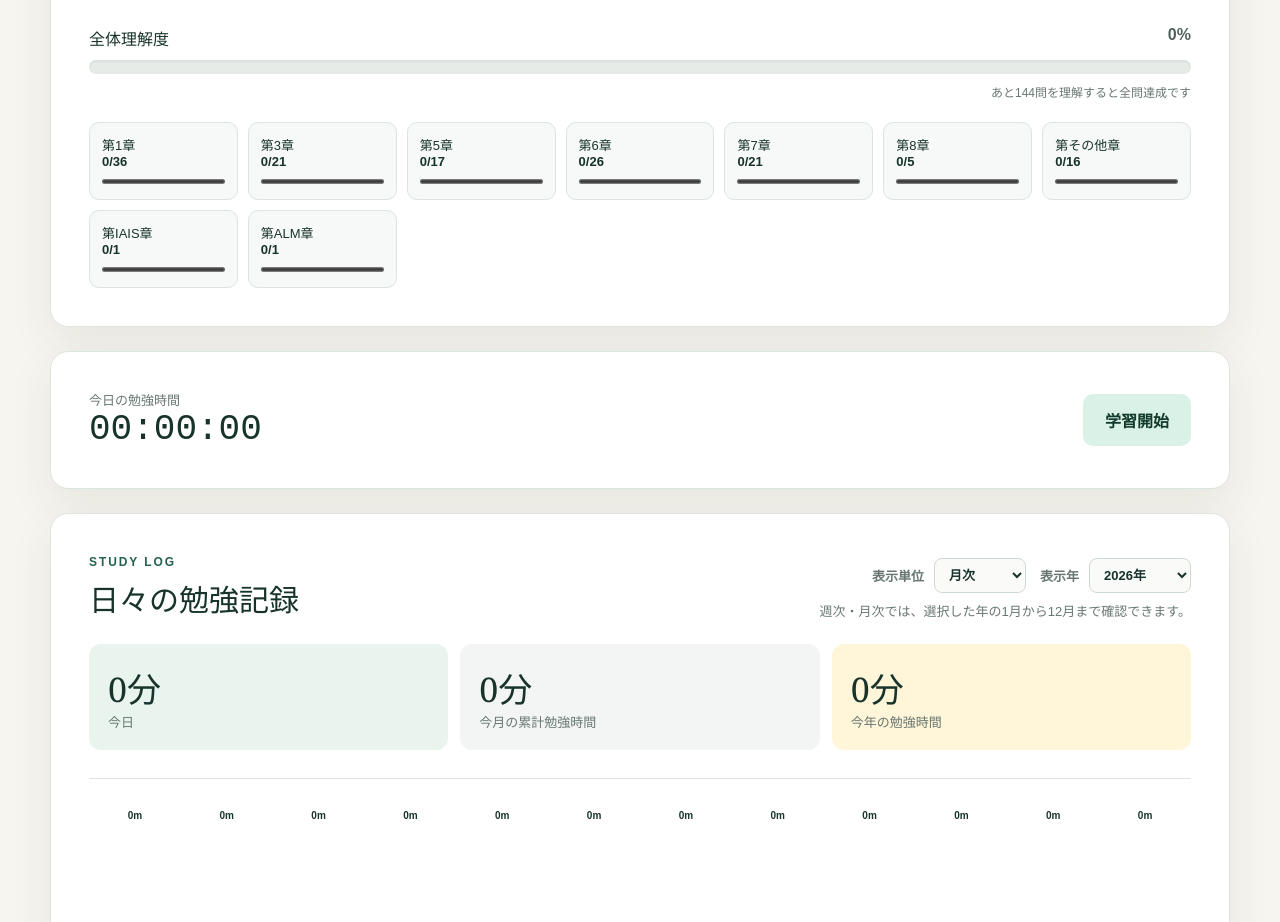
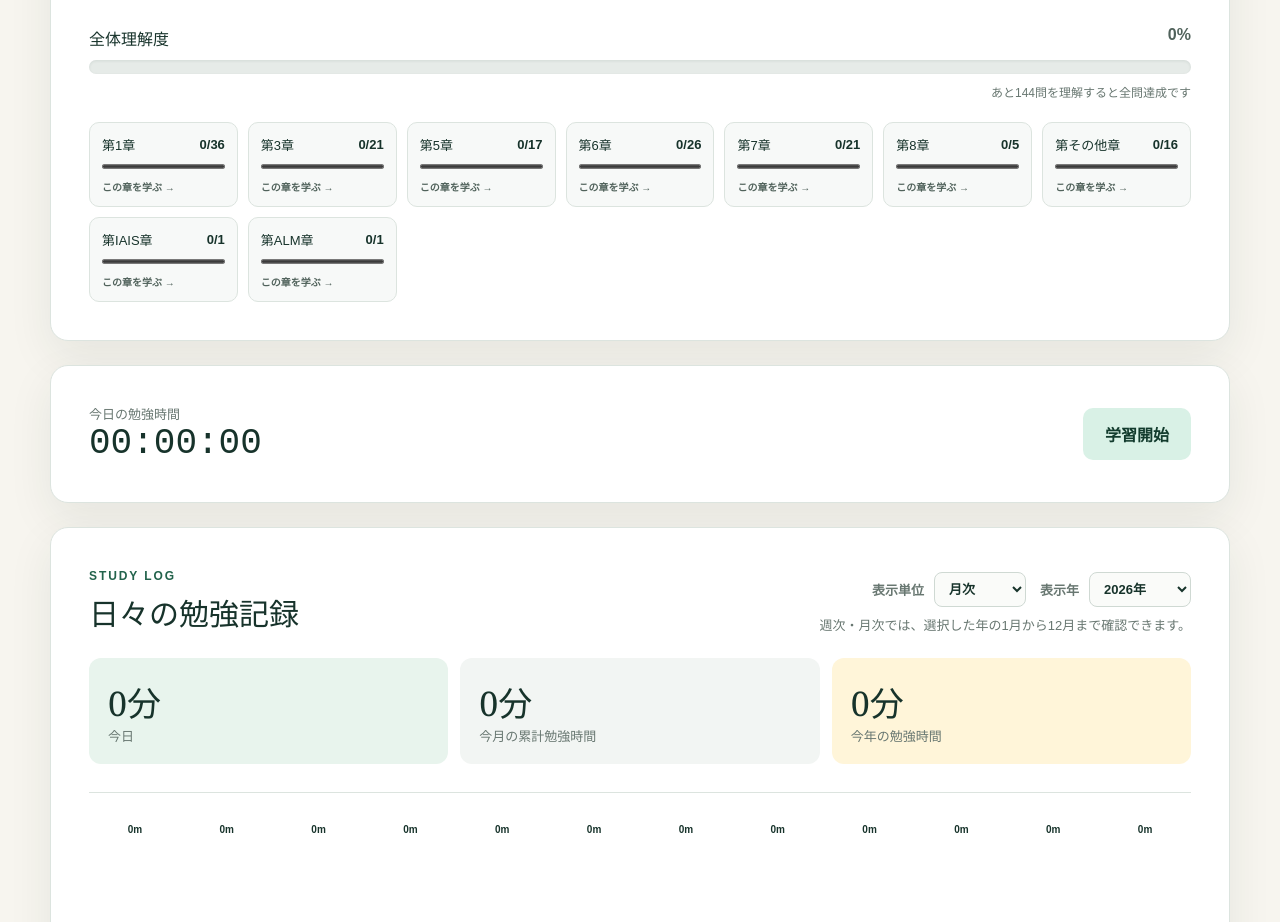
Before and after one commit to yoshi123027-del/actuary-app-seiho2, a Next.js app in the folder vercel/: page / in a window 1280 px wide. Shown: the part 960-1882 px from the top of the page. Built offline with nearby package versions, Linux system fonts and the light colour scheme.

Commit message:
生保2の章別理解度から章学習へ遷移可能にする
章別理解度カードから該当章に絞り込んだ章学習へ直接遷移できるようにする。

```diff
--- a/vercel/app/globals.css
+++ b/vercel/app/globals.css
@@ -71,9 +71,12 @@ main { width: min(1180px, calc(100% - 40px)); margin: 36px auto 80px; }
 @keyframes achievement-glow { to { filter: brightness(1.15); box-shadow: 0 0 24px var(--stage-glow); } }
 progress { width: 100%; height: 9px; accent-color: var(--stage-color, var(--green-2)); }
 .chapter-grid { display: grid; grid-template-columns: repeat(auto-fit, minmax(145px, 1fr)); gap: 10px; }
-.chapter-progress { padding: 12px; background: color-mix(in srgb, var(--stage-soft) 42%, white); border: 1px solid var(--line); border-radius: 10px; transition: border-color .2s ease; }
-.chapter-progress:hover { border-color: var(--stage-color); }
-.chapter-progress span, .chapter-progress strong { display: flex; justify-content: space-between; font-size: 13px; }
+.chapter-progress { width: 100%; padding: 12px; color: var(--ink); background: color-mix(in srgb, var(--stage-soft) 42%, white); border: 1px solid var(--line); border-radius: 10px; text-align: left; transition: transform .18s ease, border-color .18s ease, box-shadow .18s ease; }
+.chapter-progress:hover, .chapter-progress:focus-visible { transform: translateY(-2px); border-color: var(--stage-color); box-shadow: 0 7px 18px var(--stage-glow); outline: none; }
+.chapter-progress-head { display: flex; align-items: center; justify-content: space-between; gap: 8px; }
+.chapter-progress-head span, .chapter-progress-head strong { font-size: 13px; }
+.chapter-progress progress { margin-top: 8px; pointer-events: none; }
+.chapter-progress small { display: block; margin-top: 7px; color: var(--stage-dark); font-size: 10px; font-weight: 800; }
 .queue-complete { color: var(--green-2); background: #edf7f2; border-color: #acd0bf; font-weight: 800; }
 .timer { display: flex; align-items: center; justify-content: space-between; }
 .timer span { display: block; color: var(--muted); font-size: 13px; }
--- a/vercel/app/page.js
+++ b/vercel/app/page.js
@@ -424,7 +424,7 @@ function understandingStage(percent) {
   return { key: "start", label: "スタート", icon: "○", message: "最初の一歩です。理解済みを増やして、学習の土台を作りましょう。" };
 }
 
-function Dashboard({ questions, progress, onOpenCaution, onOpenReview }) {
+function Dashboard({ questions, progress, onOpenCaution, onOpenReview, onOpenChapter }) {
   const understood = questions.filter((q) => progress.ratings[q.id] === "理解").length;
   const caution = questions.filter((q) => progress.ratings[q.id] === "要注意").length;
   const review = questions.filter((q) => progress.reviewFlags[q.id]).length;
@@ -464,7 +464,19 @@ function Dashboard({ questions, progress, onOpenCaution, onOpenReview }) {
         {chapters.map((chapter) => {
           const rows = questions.filter((q) => q.章 === chapter);
           const done = rows.filter((q) => progress.ratings[q.id] === "理解").length;
-          return <div className="chapter-progress" key={chapter}><span>第{chapter}章</span><strong>{done}/{rows.length}</strong><progress value={done} max={rows.length} /></div>;
+          return (
+            <button
+              type="button"
+              className="chapter-progress"
+              key={chapter}
+              onClick={() => onOpenChapter(chapter)}
+              aria-label={`第${chapter}章の問題を開く。理解済み${done}問、全${rows.length}問`}
+            >
+              <div className="chapter-progress-head"><span>第{chapter}章</span><strong>{done}/{rows.length}</strong></div>
+              <progress value={done} max={rows.length} />
+              <small>この章を学ぶ →</small>
+            </button>
+          );
         })}
       </div>
     </div>
@@ -657,6 +669,12 @@ export default function Home() {
     setMenu(targetMenu);
   };
 
+  const openChapter = (chapter) => {
+    const chapterRows = questions.filter((q) => q.章 === chapter);
+    setFilters({ chapter, type: "", year: "", keyword: "" });
+    openQuestion(chapterRows[0]?.id || "", "章ごとに学ぶ");
+  };
+
   return (
     <div className="app-shell">
       <header className="site-header">
@@ -681,6 +699,7 @@ export default function Home() {
               progress={progress}
               onOpenCaution={() => openQuestion(cautionRows[0]?.id || "", "要注意問題")}
               onOpenReview={() => openQuestion(reviewRows[0]?.id || "", "後で復習問題")}
+              onOpenChapter={openChapter}
             /></section>
             <section className="surface timer">
               <div><span>今日の勉強時間</span><strong>{formatClock(studyTimer.todaySeconds)}</strong></div>
```
